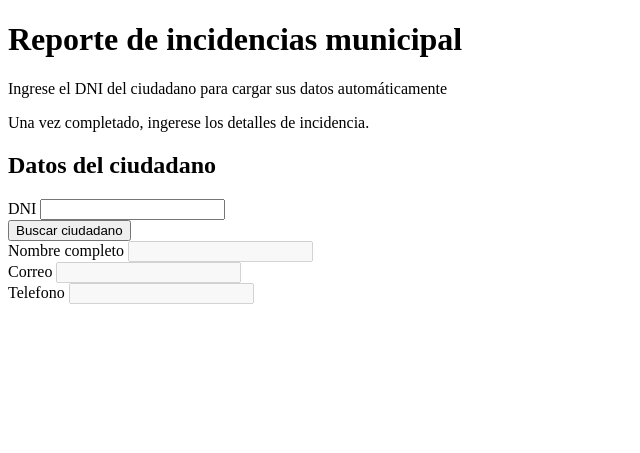
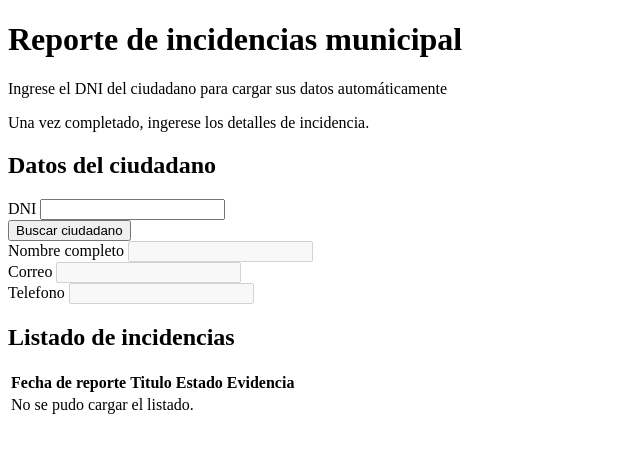
Before and after one commit to Akira-13/CC3S2_26-1_Parcial, a Django app: page / in a window 1280 px wide. Shown: the top 453 px of the page, without its empty margins (0-640 px from the left). Run offline with Django 5.2, Linux system fonts and the light colour scheme; parts of the project's set-up code (start-up, migrations or seed data) failed here and were passed over.

Commit message:
feat: incluir listado de incidencias
Co-authored-by: Copilot <copilot@github.com>

```diff
--- a/templates/reportar_incidencia.html
+++ b/templates/reportar_incidencia.html
@@ -56,6 +56,25 @@
                 </div>
             </form>
         </section>
+
+        <section id="listado-incidencias">
+            <h2>Listado de incidencias</h2>
+            <table>
+                <thead>
+                    <tr>
+                        <th>Fecha de reporte</th>
+                        <th>Titulo</th>
+                        <th>Estado</th>
+                        <th>Evidencia</th>
+                    </tr>
+                </thead>
+                <tbody id="incidencias-body">
+                    <tr>
+                        <td colspan="4">Cargando incidencias...</td>
+                    </tr>
+                </tbody>
+            </table>
+        </section>
     </main>
 
     <script>
@@ -68,6 +87,7 @@
         const incidenciaSection = document.getElementById('incidencia-section');
         const incidenciaForm = document.getElementById('incidencia-form');
         const evidenciaInput = document.getElementById('evidencia');
+        const incidenciasBody = document.getElementById('incidencias-body');
 
         const MAX_EVIDENCIA_BYTES = 5 * 1024 * 1024;
 
@@ -142,6 +162,56 @@
             return { ok: true };
         };
 
+        const formatearFecha = (isoString) => {
+            if (!isoString) {
+                return '';
+            }
+            const fecha = new Date(isoString);
+            if (Number.isNaN(fecha.getTime())) {
+                return isoString;
+            }
+            return fecha.toLocaleString();
+        };
+
+        const renderIncidencias = (incidencias) => {
+            incidenciasBody.innerHTML = '';
+
+            if (!incidencias.length) {
+                const row = document.createElement('tr');
+                row.innerHTML = '<td colspan="4">No hay incidencias registradas.</td>';
+                incidenciasBody.appendChild(row);
+                return;
+            }
+
+            incidencias.forEach((incidencia) => {
+                const row = document.createElement('tr');
+                const evidenciaLink = incidencia.evidencia
+                    ? `<a href="${incidencia.evidencia}" target="_blank" rel="noopener">Descargar</a>`
+                    : 'Sin evidencia';
+
+                row.innerHTML = `
+                    <td>${formatearFecha(incidencia.fecha_creacion)}</td>
+                    <td>${incidencia.titulo || ''}</td>
+                    <td>${incidencia.estado || ''}</td>
+                    <td>${evidenciaLink}</td>
+                `;
+                incidenciasBody.appendChild(row);
+            });
+        };
+
+        const cargarIncidencias = async () => {
+            try {
+                const response = await fetch('/api/incidencias/');
+                if (!response.ok) {
+                    throw new Error('Error al cargar incidencias');
+                }
+                const data = await response.json();
+                renderIncidencias(Array.isArray(data) ? data : data.results || []);
+            } catch (error) {
+                incidenciasBody.innerHTML = '<tr><td colspan="4">No se pudo cargar el listado.</td></tr>';
+            }
+        };
+
         incidenciaForm.addEventListener('submit', async (event) => {
             event.preventDefault();
 
@@ -169,10 +239,13 @@
                 mensaje.textContent = 'Incidencia registrada correctamente.';
                 incidenciaForm.reset();
                 evidenciaInput.value = '';
+                cargarIncidencias();
             } catch (error) {
                 mensaje.textContent = 'Error de red al registrar la incidencia.';
             }
         });
+
+        cargarIncidencias();
     </script>
 </body>
 </html>
```
